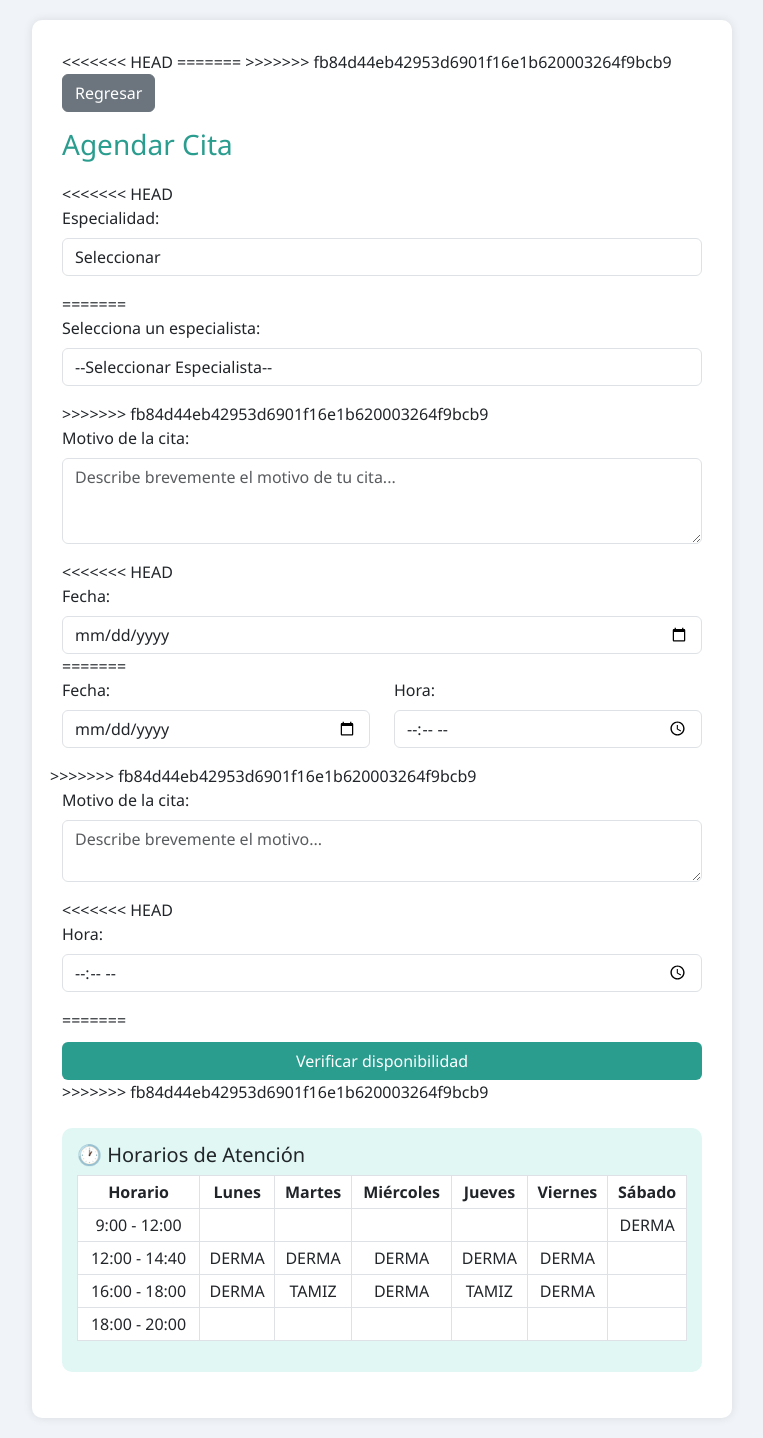
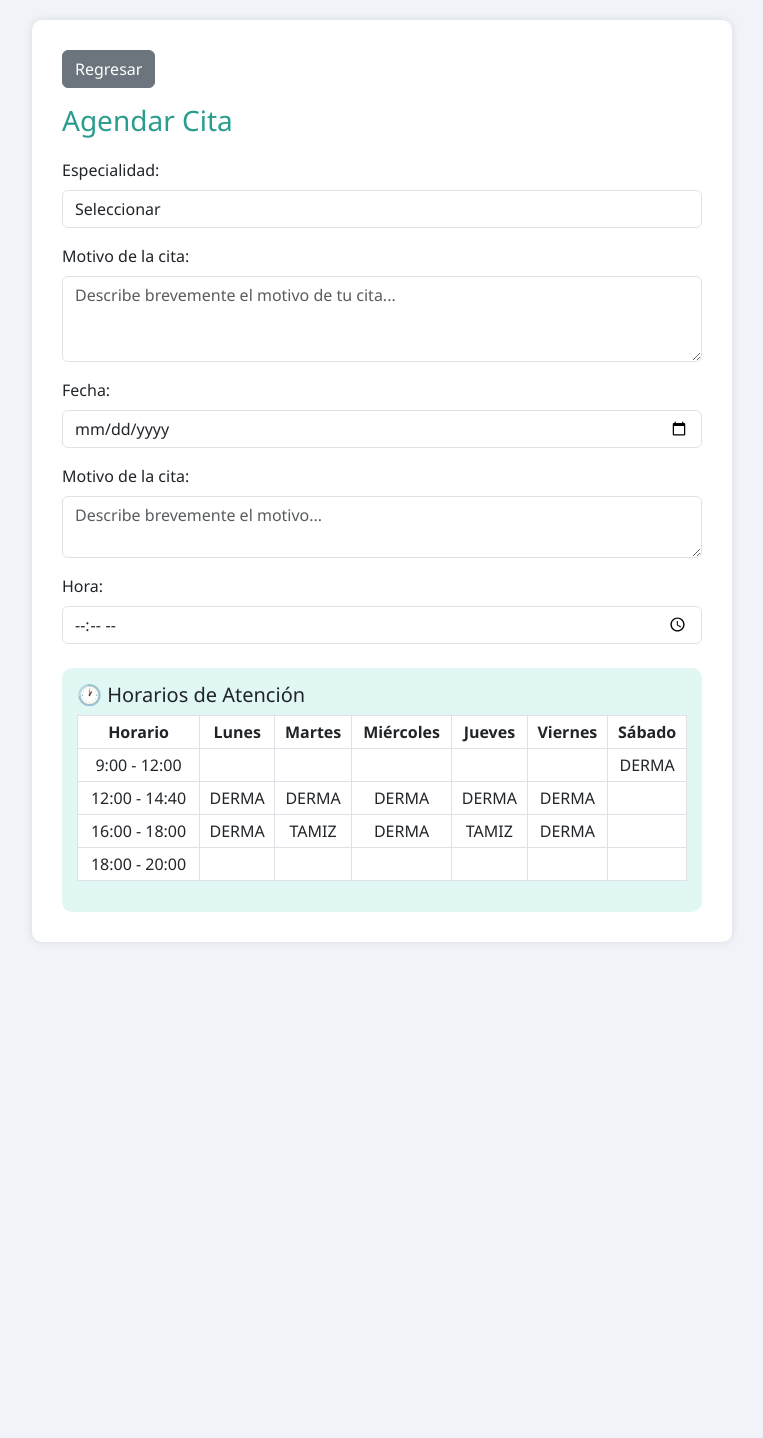
Before and after one commit to Lexisuriel/piel, a PHP site: page /piel/dashboard/agendar_cita.php in a window 1280 px wide. Shown: the whole page, without its empty margins (258-1021 px from the left). After the commit the page ends 962 px from the top, so only its background shows below. Run offline with PHP 8.4, Linux system fonts and the light colour scheme; the visitor is signed in with stand-in values (Sample User, id 1); data that the repository does not hold is empty.

Commit message:
cambios agebda

```diff
--- a/dashboard/agendar_cita.php
+++ b/dashboard/agendar_cita.php
@@ -64,10 +64,6 @@ $res = $conn->query($sql);
 <body>
 
 <div class="container">
-<<<<<<< HEAD
-
-=======
->>>>>>> fb84d44eb42953d6901f16e1b620003264f9bcb9
     <a href="dashboard.php" class="btn btn-secondary mb-3">
         <i class="fas fa-arrow-left"></i> Regresar
     </a>
@@ -75,7 +71,6 @@ $res = $conn->query($sql);
     <h3>Agendar Cita</h3>
 
     <form id="formCita" method="POST" action="procesar_cita.php">
-<<<<<<< HEAD
 
         <!-- ESPECIALISTA (CORREGIDO) -->
         <div class="mb-3">
@@ -93,46 +88,15 @@ $res = $conn->query($sql);
         </div>
 
         <!-- TIPO DE CITA -->
-=======
-        <input type="hidden" name="id_paciente" value="<?php echo $_SESSION['id']; ?>">
-
-        <!-- Especialista -->
-        <div class="mb-3">
-            <label for="id_especialista" class="form-label">Selecciona un especialista:</label>
-            <select name="id_especialista" id="id_especialista" class="form-control" required>
-                <option value="">--Seleccionar Especialista--</option>
-                <?php foreach ($especialistas as $e): ?>
-                    <option value="<?php echo $e['id']; ?>">
-                        <?php echo htmlspecialchars($e['nombre'] . " - " . $e['especialidad']); ?>
-                    </option>
-                <?php endforeach; ?>
-            </select>
-        </div>
-
-        <!-- Motivo -->
->>>>>>> fb84d44eb42953d6901f16e1b620003264f9bcb9
         <div class="mb-3">
             <label for="motivo" class="form-label">Motivo de la cita:</label>
             <textarea name="motivo" id="motivo" rows="3" class="form-control" placeholder="Describe brevemente el motivo de tu cita..." required></textarea>
         </div>
 
-<<<<<<< HEAD
         <!-- FECHA -->
         <div class="mb-3">
             <label for="fecha" class="form-label">Fecha:</label>
             <input type="date" name="fecha" id="fecha" class="form-control" required>
-=======
-        <!-- Fecha y hora -->
-        <div class="row">
-            <div class="col-md-6 mb-3">
-                <label for="fecha" class="form-label">Fecha:</label>
-                <input type="date" name="fecha" id="fecha" class="form-control" required>
-            </div>
-            <div class="col-md-6 mb-3">
-                <label for="hora" class="form-label">Hora:</label>
-                <input type="time" name="hora" id="hora" class="form-control" required>
-            </div>
->>>>>>> fb84d44eb42953d6901f16e1b620003264f9bcb9
         </div>
 
 <div class="mb-3">
@@ -140,16 +104,11 @@ $res = $conn->query($sql);
     <textarea name="motivo" id="motivo" class="form-control" placeholder="Describe brevemente el motivo..." required></textarea>
 </div>
 
-<<<<<<< HEAD
         <!-- HORA -->
         <div class="mb-3">
             <label for="hora" class="form-label">Hora:</label>
             <input type="time" name="hora" id="hora" class="form-control" required>
         </div>
-=======
-        <!-- Botón deshabilitado hasta que se llenen los campos -->
-        <button type="button" class="btn btn-pagar w-100" onclick="verificarDisponibilidad()">Verificar disponibilidad</button>
->>>>>>> fb84d44eb42953d6901f16e1b620003264f9bcb9
 
     </form>
 
```
